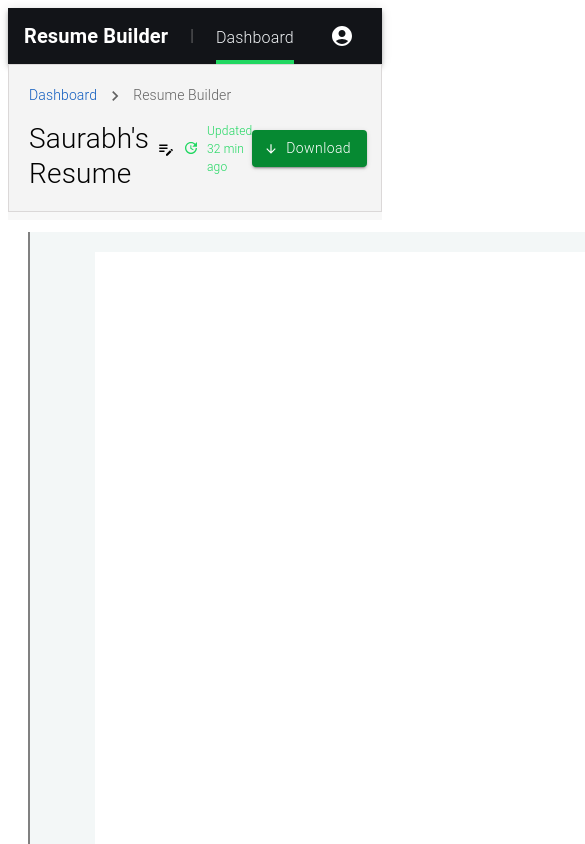
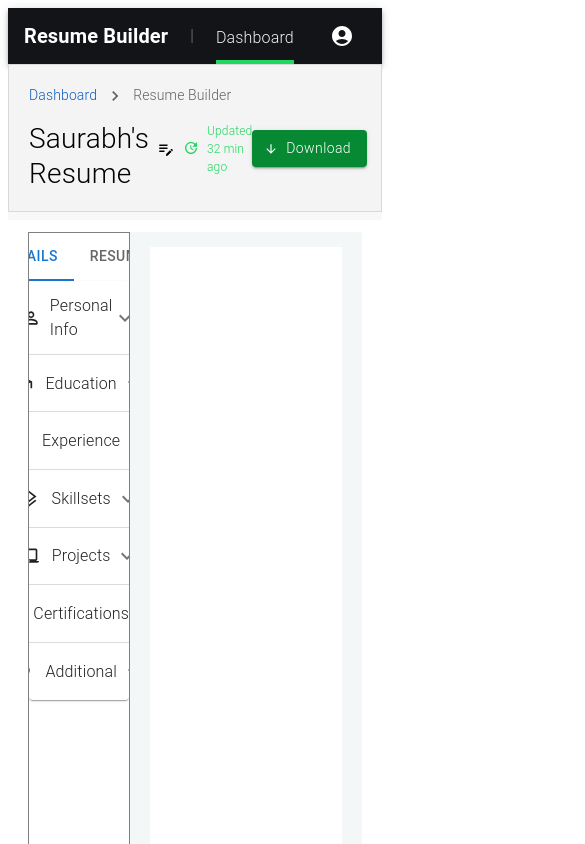
Before and after one commit to SaurabhKute/Resume-Builder, a React (Vite) app: page /builder in a window 390 px wide. Shown: the top 844 px of the page, 585 px wide, since content can reach past the window. Built offline with nearby package versions, Linux system fonts and the light colour scheme.

Commit message:
added resume ui fixes

```diff
--- a/src/common/components/Header/style.css
+++ b/src/common/components/Header/style.css
@@ -4,4 +4,5 @@
     border: 1px solid rgb(219, 216, 216);
     box-shadow: 0 8px rgb(248, 248, 248);
     text-transform: none !important;
+    margin-bottom: 0px;
 }
--- a/src/components/Builder/Builder.tsx
+++ b/src/components/Builder/Builder.tsx
@@ -9,7 +9,7 @@
         display: "flex",
         height:'800px',
         margin:'20px',
-        justifyContent:'space-between'
+        justifyContent:'space-around'
       }}
     >
       <Form />
--- a/src/components/DashBoard/DashBoard.tsx
+++ b/src/components/DashBoard/DashBoard.tsx
@@ -13,7 +13,7 @@
 
   return (
     <>
-      <div className="main">
+      <div className="dasboard-main">
         <div
           className="card-content"
           style={{ transition: "transform 0.8s ease" }}
--- a/src/components/DashBoard/style.css
+++ b/src/components/DashBoard/style.css
@@ -1,4 +1,4 @@
-.main {
+.dasboard-main {
   background-color: rgb(255, 255, 255) !important;
 }
 
--- a/src/components/Resume/Resume.css
+++ b/src/components/Resume/Resume.css
@@ -1,9 +1,31 @@
-.main {
+.container {
+    width: 900px;
+    max-width: 100%;
+    padding: 20px;
+    background-color: #f3f7f7;
+    display: flex;
+    justify-content: center;
+    align-items: center;
+    overflow: auto;
+    box-sizing: border-box;
+  }
+
+  .main {
     font-family: 'Times New Roman', Times, serif;
     margin: 0;
-    padding: 30px;
+    padding: 40px;
     font-size: 14px;
-}
+    width: 100%;
+    max-width: 850px;
+    /* height: auto; */
+    min-height: 850px;
+    background-color: #fff;
+    box-sizing: border-box;
+    overflow: auto;
+    margin-top: 80px;
+  }
+
+
 
 .header {
     text-align: center;
@@ -177,3 +199,18 @@
   .custom-scrollbar::-webkit-scrollbar-thumb:hover {
     background-color: #555;
   }
+
+  /* Media queries for responsive design */
+  @media (max-width: 768px) {
+    .main {
+      padding: 20px;
+      font-size: 12px;
+    }
+  }
+
+  @media (max-width: 480px) {
+    .main {
+      padding: 10px;
+      font-size: 10px;
+    }
+  }
--- a/src/components/Resume/Resume.tsx
+++ b/src/components/Resume/Resume.tsx
@@ -21,27 +21,12 @@
   return (
     <>
       <div
-        style=
-        {{
-          width: '850px',
-          padding: '20px',
-          backgroundColor: '#f3f7f7',
-          display: 'flex',
-        }}>
+        className="container custom-scrollbar">
 
         <div
-          style={{
-            width: '700px',
-            justifyContent: 'center',
-            alignItems: 'center',
-            marginLeft: "45px",
-            backgroundColor: '#fff',
-            overflow: 'scroll'
-          }}
-
-          className="main"
+          className="main "
         >
-          <div className="sk" style={{ minWidth: '680px' }} >
+          <div style={{ minWidth: '680px' }} >
             <div className="header">
               <h1 className="name">
                 {personalInfo.firstName} {personalInfo.lastName}
```
